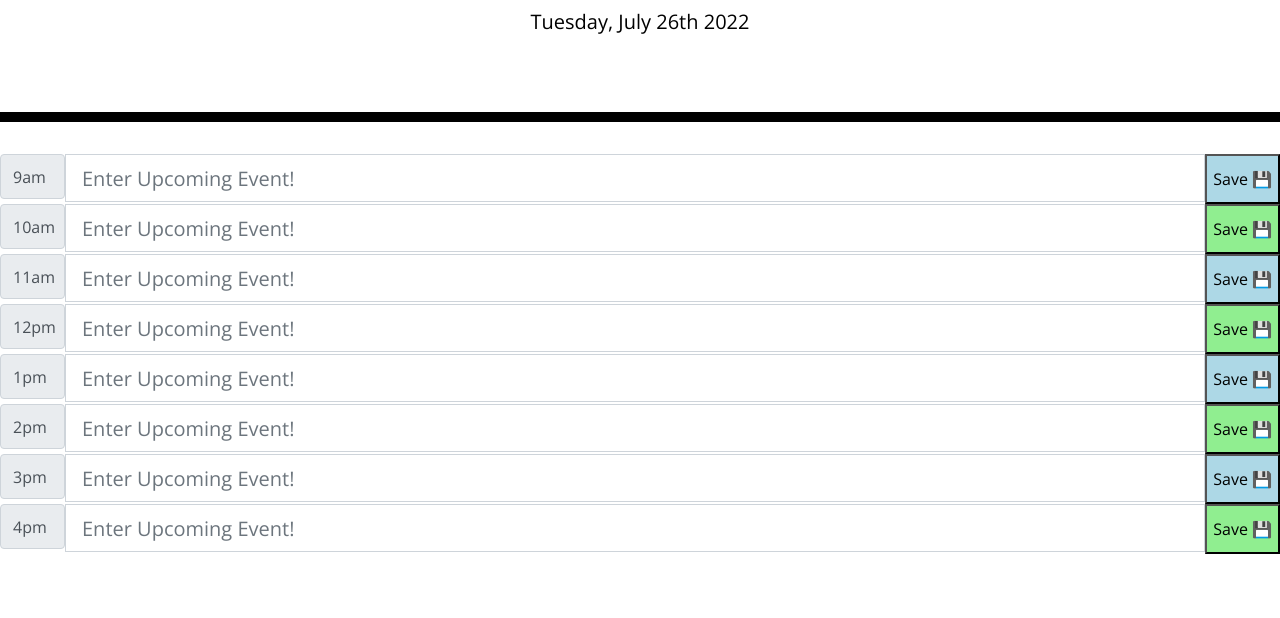
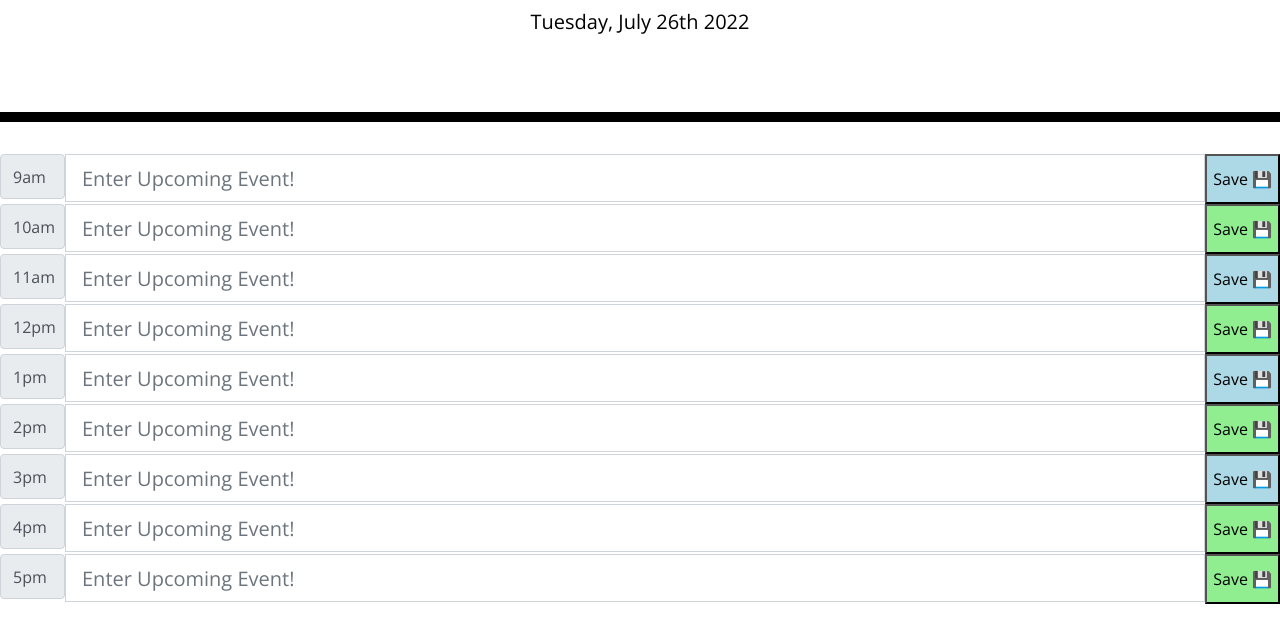
Before and after one commit to Leximiller128/work-planner--w5, a plain HTML site: page index.html in a window 1280 px wide. Shown: the part 182-800 px from the top of the page. Drawn offline with nearby package versions, Linux system fonts and the light colour scheme.

Commit message:
added 5pm hour

```diff
--- a/index.html
+++ b/index.html
@@ -114,6 +114,16 @@
                     <button type="btn" class="save-btn" style="height: 50px; width: fit-content; background-color: lightgreen;">Save 💾</div>
                   </div>
 
+                  <div>
+                    <div class="input-group input-group-lg">
+                      <div class="5pm-hour">
+                        <span class="input-group-text" id="inputGroup-sizing-lg" style="height: 45px; width: 65px;">5pm</span>
+                      </div>
+                      <input type="text" class="form-control" aria-label="Large" aria-describedby="inputGroup-sizing-sm" placeholder="Enter Upcoming Event!">
+                      <div>
+                      <button type="btn" class="save-btn" style="height: 50px; width: fit-content; background-color: lightgreen;">Save 💾</div>
+                    </div>
+
 
     </div>
 
```
